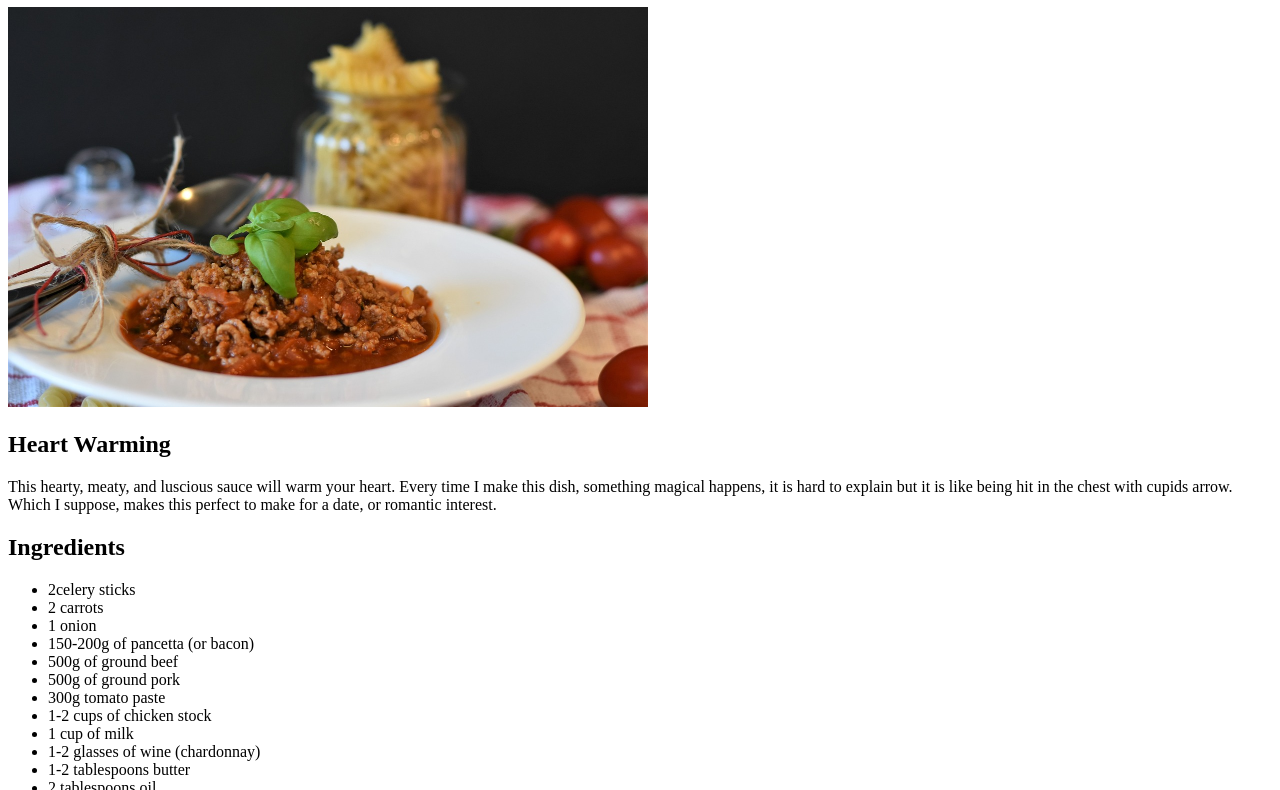
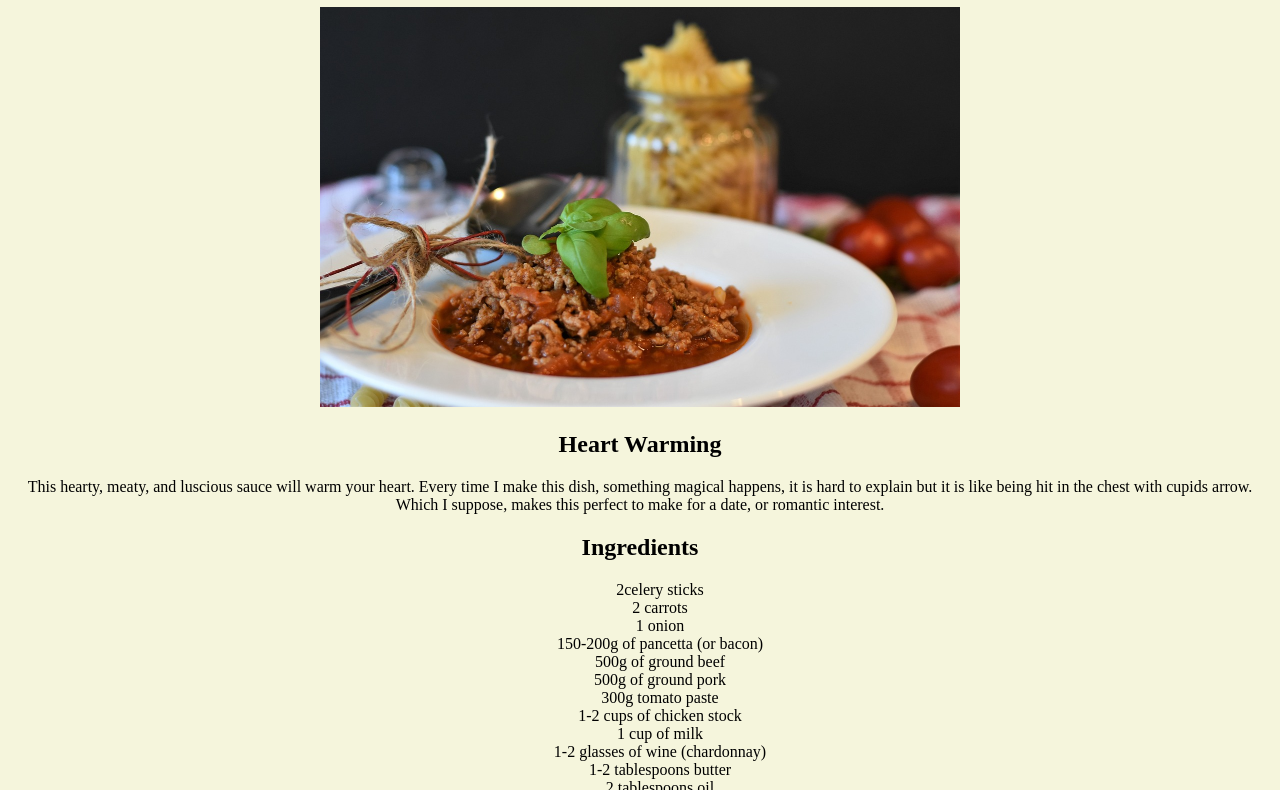
Before and after one commit to metalbeard7/odin-recipes, a plain HTML site: page recipes/bolognese.html in a window 1280 px wide. Shown: the part 73-863 px from the top of the page. Drawn offline with Linux system fonts and the light colour scheme.

Commit message:
Add link for stylesheet

```diff
--- a/recipes/bolognese.html
+++ b/recipes/bolognese.html
@@ -3,6 +3,7 @@
     <head>
         <meta charset="utf-8">
         <title>Bolognese</title>
+        <link rel="stylesheet" href="../style.css"
     </head>
 
     <body>
```
